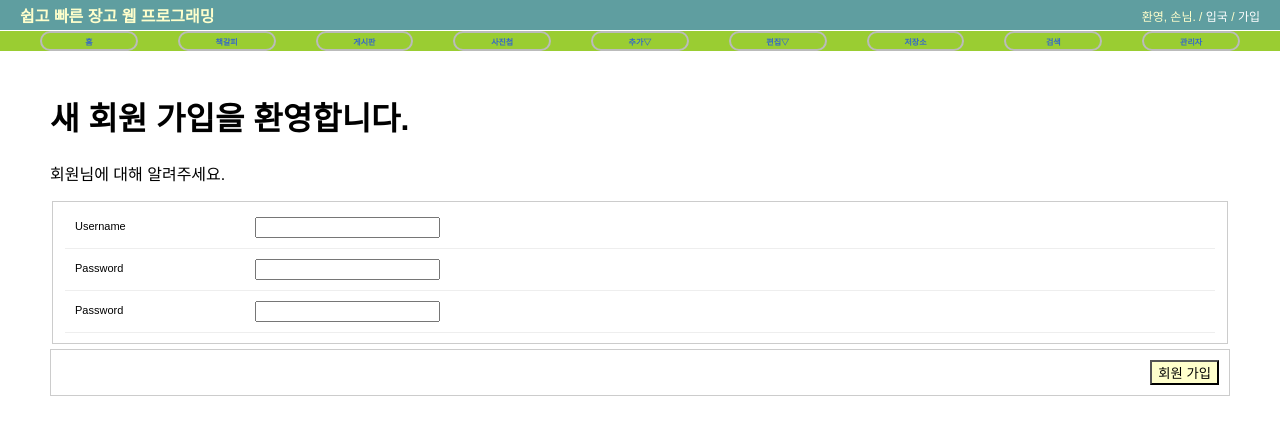
After one commit to logistex018/work18, a Django app: template templates/registration/register.html in a window 1280 px wide. The commit adds this page. Shown: the top 435 px of the page. Run offline with Django 3.2, Linux system fonts and the light colour scheme; the template is opened without the code that fills it, so the values that code supplies are empty, except form fields; form fields are guessed from the names that the template uses; some web fonts are replaced.

Commit message:
ch11 ver1.0

```diff
--- /dev/null
+++ b/static/css/forms.css
@@ -0,0 +1,41 @@
+/* Form Error */
+
+.error-note {
+    display: block;
+    margin: 5px 0;
+    border: 1px solid #c30;
+    background: #fcf;
+    padding: 5px 25px;
+    color: #c30;
+    font-size: 12px;
+    font-weight: bold;
+}
+
+/* Authentication Forms */
+
+fieldset {
+    border: 1px solid #ccc;
+}
+
+.aligned label {
+    float: left;
+    width: 170px;
+    padding: 3px 10px 0 0;
+}
+
+.form-row {
+    padding: 10px;
+    font-size: 11px;
+    border-bottom: 1px solid #eee;
+}
+
+.submit-row {
+    margin: 5px 0;
+    border: 1px solid #ccc;
+    text-align: right;
+}
+
+.submit-row input {
+    margin: 10px;
+    background: #ffc;
+}
--- a/templates/base.html
+++ b/templates/base.html
@@ -14,12 +14,20 @@
 
 <body>              <!--바디 영역은 4 영역(헤더/메뉴/콘텐츠/풋터)으로 구성-->
 
-<div id="header">                   <!--헤더 영역-->
+<div id="header">                                                   <!-- ch11 div#header 수정 -->
     <h2 class="maintitle">쉽고 빠른 장고 웹 프로그래밍</h2>
-    <h4 class="welcome">반갑습니다. <a href="#">logistex</a>님.  /
-                <a href="#">비밀번호 변경</a> /
-                <a href="#">로그아웃</a>
-    </h4>
+    {% if user.is_active %}
+        <h4 class="welcome">입국 환영,
+            <strong>{% firstof user.get_short_name user.get_username %}</strong>님. /
+            <a href="{% url 'password_change' %}">비밀번호 변경</a> /
+            <a href="{% url 'logout' %}">출국</a>
+        </h4>
+    {% else %}
+        <h4 class="welcome">환영, 손님. /
+            <a href="{% url 'login' %}">입국</a> /
+            <a href="{% url 'register' %}">가입</a>
+        </h4>
+    {% endif %}
 </div>
 
 <div id="menu">                     <!--메뉴 영역-->
--- /dev/null
+++ b/templates/registration/register.html
@@ -0,0 +1,47 @@
+{% extends "base.html" %}
+
+{% block title %}회원 가입{% endblock %}
+
+{% load staticfiles %}
+{% block extrastyle %}{% static "css/forms.css" %}{% endblock %}
+
+{% block content %}
+<div id="content">
+
+    <h1>새 회원 가입을 환영합니다.</h1>
+
+    <form method="post" action="."> {% csrf_token %}
+
+    {% if form.errors %}
+        <p class="error-note">회원 가입에 문제가 생겼네요. 아래 사항을 확인해주세요. </br>
+            {{ form.errors }}
+        </p>
+    {% endif %}
+
+    <p>회원님에 대해 알려주세요.</p>
+
+    <fieldset class="aligned">
+
+        <div class="form-row">
+            {{ form.username.label_tag }} {{ form.username }}
+        </div>
+
+        <div class="form-row">
+            {{ form.password1.label_tag }} {{ form.password1 }}
+        </div>
+
+        <div class="form-row">
+            {{ form.password2.label_tag }} {{ form.password2 }}
+        </div>
+
+    </fieldset>
+
+    <div class="submit-row">
+        <input type="submit" value="회원 가입"/>
+    </div>
+
+    <script type="text/javascript">document.getElementById("id_username").focus();</script>
+    </form>
+
+</div>
+{% endblock %}
```
Also changed, not shown: mysite/settings.py (+10 -1 lines), mysite/urls.py (+10 -0 lines), mysite/views.py (+21 -0 lines), templates/registration/logged_out.html (added, +15 -0 lines), templates/registration/login.html (added, +43 -0 lines), templates/registration/password_change_done.html (added, +13 -0 lines), templates/registration/password_change_form.html (added, +45 -0 lines), templates/registration/register_done.html (added, +15 -0 lines), db.sqlite3.
